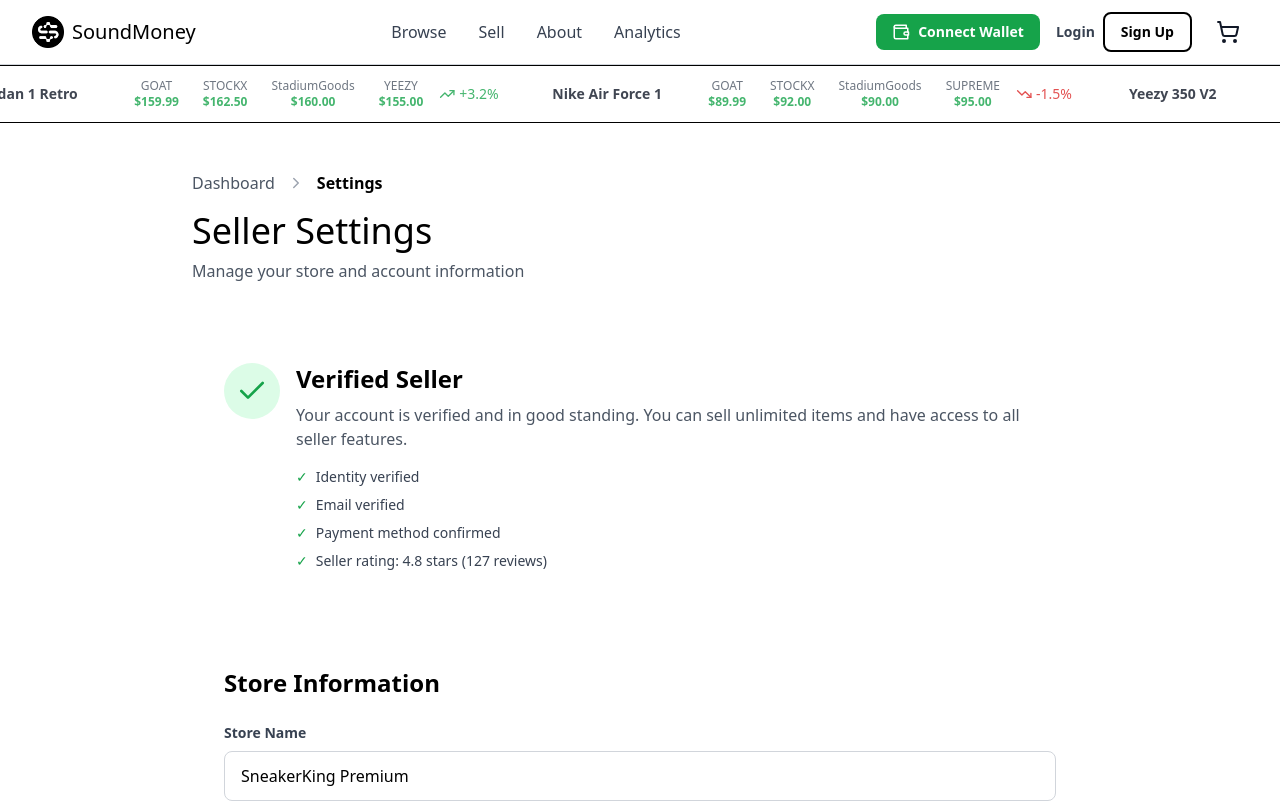
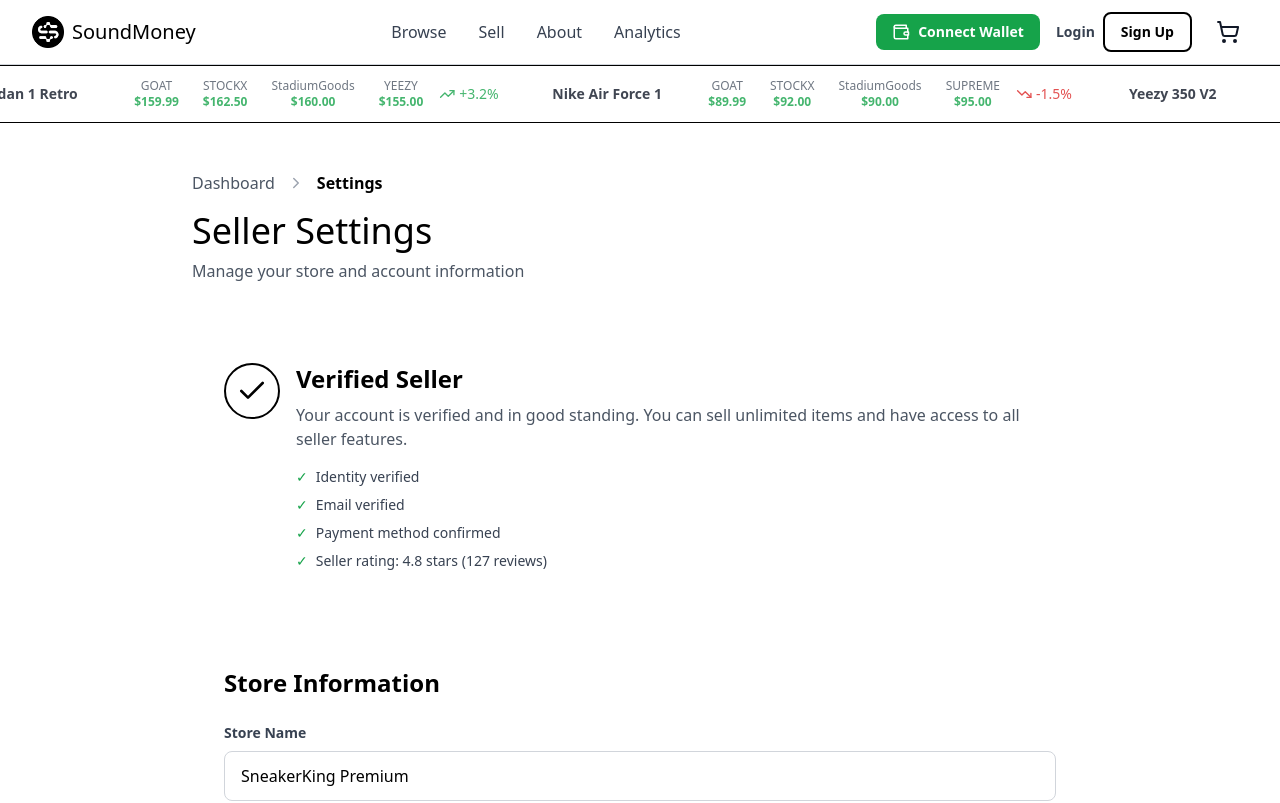
Before and after one commit to soundmoneyprotocol/shop, a Next.js app: page /seller/settings in a window 1280 px wide. Shown: the top 803 px of the page. Built offline with nearby package versions, Linux system fonts and the light colour scheme; no server answers.

Commit message:
Update: remove green background from Verified Seller icon, change to black border with black check icon

```diff
--- a/src/app/seller/settings/page.tsx
+++ b/src/app/seller/settings/page.tsx
@@ -85,8 +85,8 @@
             >
               <div className="bg-white border-0 p-8 rounded-2xl">
                 <div className="flex items-start gap-4">
-                  <div className="w-14 h-14 bg-green-100 rounded-full flex items-center justify-center flex-shrink-0">
-                    <Check className="w-8 h-8 text-green-600" />
+                  <div className="w-14 h-14 border-2 border-black rounded-full flex items-center justify-center flex-shrink-0">
+                    <Check className="w-8 h-8 text-black" />
                   </div>
                   <div className="flex-1">
                     <h2 className="text-2xl font-bold text-black mb-2">Verified Seller</h2>
```
